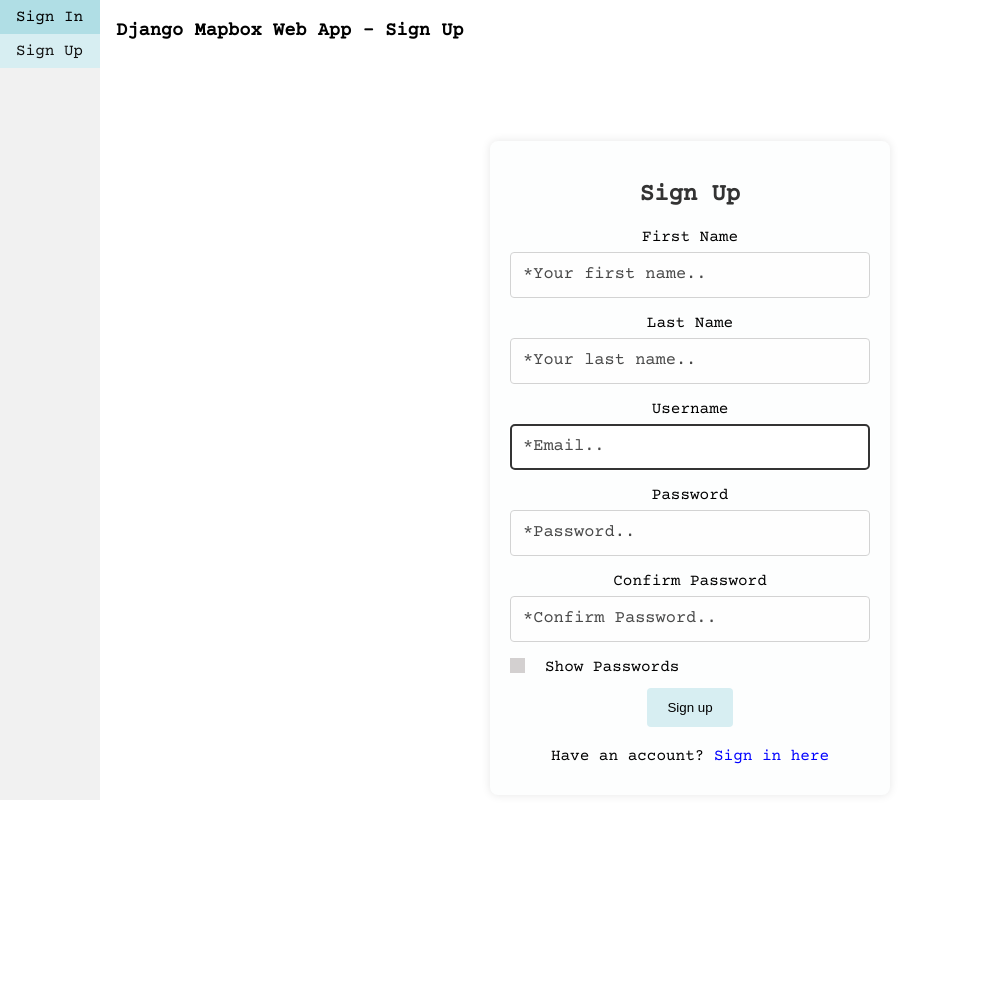
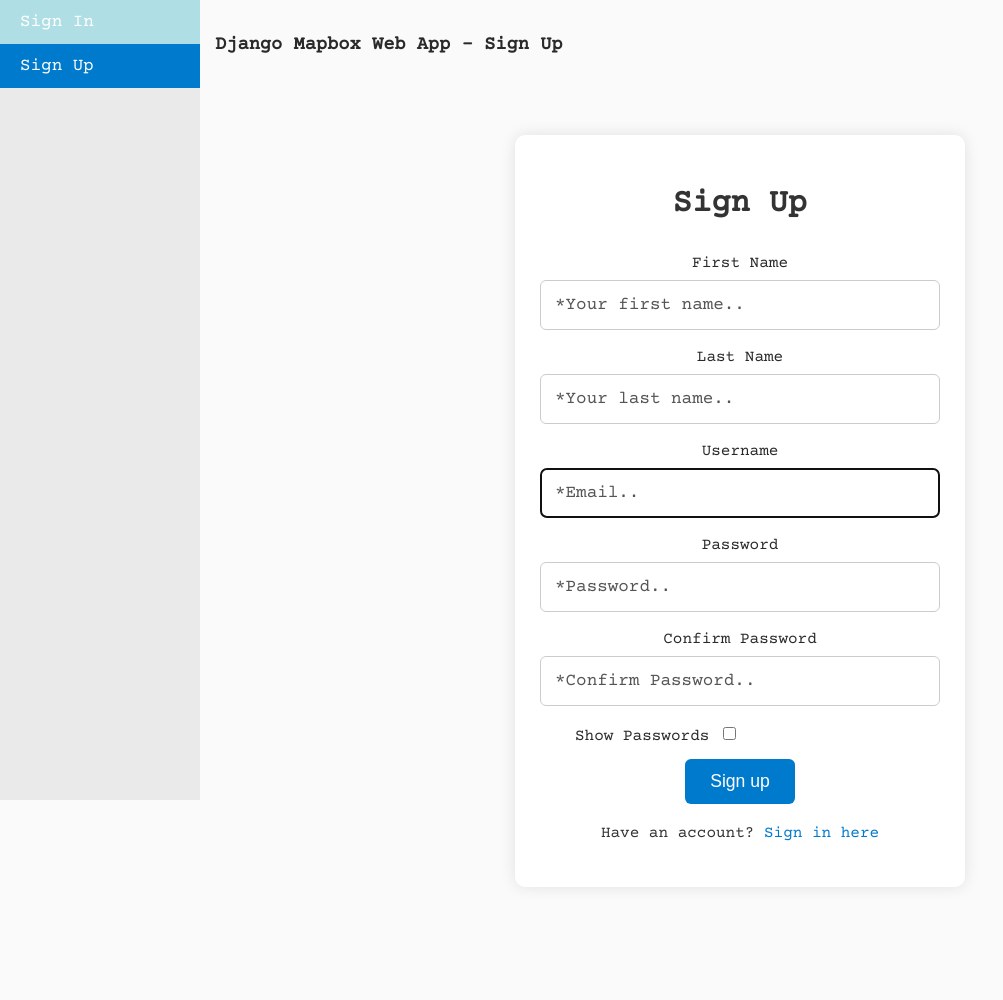
Before and after one commit to petrumat/django_mapbox_web_app, a Django app: page /sign-up in a window 1280 px wide. Shown: the whole page, without its empty margins (0-1003 px from the left). After the commit the page ends 841 px from the top, so only its background shows below. Run offline with Django 3.2, Linux system fonts and the light colour scheme; some libraries are stand-ins or nearby versions.

Commit message:
major css modifications

```diff
--- a/static/main.css
+++ b/static/main.css
@@ -1,10 +1,13 @@
-* {box-sizing: border-box;}
+* {
+  box-sizing: border-box;
+}
 
 body {
   font-family: 'Courier Prime', monospace;
-  /* display: flex;   DON'T USE display:flex */
   padding: 0;
   margin: 0;
+  color: #2a2a2a;
+  background-color: #fafafa;
 }
 body, html {
   height: 100%;
@@ -20,27 +23,28 @@ body, html {
 h2 {
   text-align: center;
   color: #333;
+  font-size: 2em;
+  margin-bottom: 1em;
 }
 
 .sign_in-container, .sign_up-container, .reset_password-container, .feedback-container {
   justify-content: center;
   align-items: center;
-  max-width: 400px;
-  margin: 100px auto;
-  background-color: #fdfefe;
-  padding: 20px;
-  border-radius: 8px;
-  box-shadow: 0 0 10px rgba(0, 0, 0, 0.1);
+  max-width: 450px;
+  margin: 80px auto;
+  background-color: #fff;
+  padding: 25px;
+  border-radius: 10px;
+  box-shadow: 0 0 15px rgba(0, 0, 0, 0.1);
 }
 
 .forgot-password, .signup-link, .signin-link {
   text-align: center;
-  margin-top: 20px;
-  margin-bottom: 10px;
-  color: #000000;
+  margin: 20px 0;
+  color: #333;
 }
 .forgot-password a, .signup-link a, .signin-link a {
-  color: blue;
+  color: #007acc;
   text-decoration: none;
 }
 .forgot-password a:hover, .signup-link a:hover, .signin-link a:hover {
@@ -110,32 +90,33 @@ ul.sidenav {
   list-style-type: none;
   margin: 0;
   padding: 0;
-  width: 25%;
-  max-width: 100px;
-  background-color: #f1f1f1;
+  width: 20%;
+  max-width: 200px;
+  background-color: #eaeaea;
   position: fixed;
   height: 100%;
   overflow: auto;
 }
 ul.sidenav li a {
   display: block;
-  color: #000;
-  padding: 8px 16px;
+  color: #2a2a2a;
+  padding: 12px 20px;
   text-decoration: none;
+  font-size: 1.1em;
 }
 ul.sidenav li a.active {
-  background-color: #d7eef2;
-  color: #111111;
+  background-color: #007acc;
+  color: white;
 }
 ul.sidenav li a:hover:not(.active) {
   background-color: #b0dee5;
-  color: black;
+  color: white;
 }
 
 .div-container {
-  margin-left: 100px;
-  padding: 1px 16px;
-  height: 1000px;
+  margin-left: 200px;
+  padding: 15px;
+  height: auto;
 }
 
 @media screen and (max-width: 900px) {
@@ -148,78 +129,83 @@ ul.sidenav li a:hover:not(.active) {
   ul.sidenav li a {
     float: left;
     padding: 15px;
+    text-align: center;
   }
 
-  .div-container {margin-left: 0;}
+  .div-container {
+    margin-left: 0;
+  }
+
+  #map {
+    height: 60vh;
+  }
 }
-
 @media screen and (max-width: 400px) {
   ul.sidenav li a {
     text-align: center;
     float: none;
   }
+
+  #map {
+    height: 50vh;
+  }
 }
 
 input[type=text], input[type=email], input[type=password], select, textarea {
   width: 100%;
-  padding: 12px;
+  padding: 14px;
   border: 1px solid #ccc;
-  border-radius: 4px;
-  box-sizing: border-box;
-  margin-top: 6px;
-  margin-bottom: 16px;
+  border-radius: 6px;
+  margin-top: 8px;
+  margin-bottom: 18px;
+  font-size: 1.1em;
   resize: vertical;
 }
 
-
-::-webkit-input-placeholder { /* Edge */
-  color: #2a2a2a;
-  font-family: 'Courier Prime', monospace;
+::-webkit-input-placeholder {
+  color: #555;
 }
-:-ms-input-placeholder { /* Internet Explorer */
-  color: #2a2a2a;
-  font-family: 'Courier Prime', monospace;
+:-ms-input-placeholder {
+  color: #555;
 }
 ::placeholder {
+  color: #555;
+}
+
+select.selection option {
+  color: #2a2a2a;
+}
+
+input, select {
   color: #2a2a2a;
   font-family: 'Courier Prime', monospace;
 }
 
-select.selection option{
-  color: #2a2a2a;
-  font-family: 'Courier Prime', monospace;
+button[type=submit] {
+  background-color: #007acc;
+  color: white;
+  padding: 12px 25px;
+  border: none;
+  border-radius: 6px;
+  cursor: pointer;
+  font-size: 1.1em;
 }
-
-input, select{
-  color: #2a2a2a;
-  font-family: 'Courier Prime', monospace;
-
+button[type=submit]:hover {
+  background-color: #005fa3;
 }
 
 .check-container {
   display: block;
   position: relative;
   padding-left: 35px;
-  margin-bottom: 12px;
+  margin-bottom: 14px;
   cursor: pointer;
-  -webkit-user-select: none;
-  -moz-user-select: none;
-  -ms-user-select: none;
-  user-select: none;
-}
-.check-container input {
-  position: absolute;
-  opacity: 0;
-  cursor: pointer;
-  height: 0;
-  width: 0;
 }
 .checkmark {
-  position: absolute;
   top: 0;
   left: 0;
-  height: 15px;
-  width: 15px;
+  height: 20px;
+  width: 20px;
   background-color: #d3d0d0;
 }
 .check-container:hover input ~ .checkmark {
@@ -228,31 +214,18 @@ input, select{
 .check-container input:checked ~ .checkmark {
   background-color: orangered;
 }
-.check-container:after {
-  content: "";
-  position: absolute;
+.checkmark:after {
   display: none;
 }
-.check-container input:checked ~ .checkmark:after {
+input:checked ~ .checkmark:after {
   display: block;
-}
-.check-container .checkmark:after {
-  left: 9px;
-  top: 5px;
-  width: 5px;
-  height: 10px;
-  border: solid white;
-  border-width: 0 3px 3px 0;
-  -webkit-transform: rotate(45deg);
-  -ms-transform: rotate(45deg);
-  transform: rotate(45deg);
 }
 
 .switch {
   position: relative;
   display: inline-block;
-  width: 60px;
-  height: 34px;
+  width: 65px;
+  height: 36px;
 }
 .switch input {
   opacity: 0;
@@ -299,19 +274,6 @@ input:checked + .slider:before {
 .slider.round:before {
   border-radius: 50%;
 }
-
-button[type=submit] {
-  background-color: #d7eef2;
-  color: black;
-  padding: 12px 20px;
-  border: none;
-  border-radius: 4px;
-  cursor: pointer;
-}
-button[type=submit]:hover {
-  background-color: #b0dee5;
-}
-
 .container {
   border-radius: 5px;
   background-color: #f2f2f2;
@@ -357,8 +319,8 @@ input, select, .btn {
   display: inline-block;
   font-size: 17px;
   line-height: 20px;
-  text-decoration: none; /* remove underline from anchors */
-}
+  text-decoration: none; /* remove underline from anchors
+} */
 input:hover, .btn:hover {
   opacity: 1;
 }
```
Also changed, not shown: other parts of static/main.css (+23 -45 lines).
